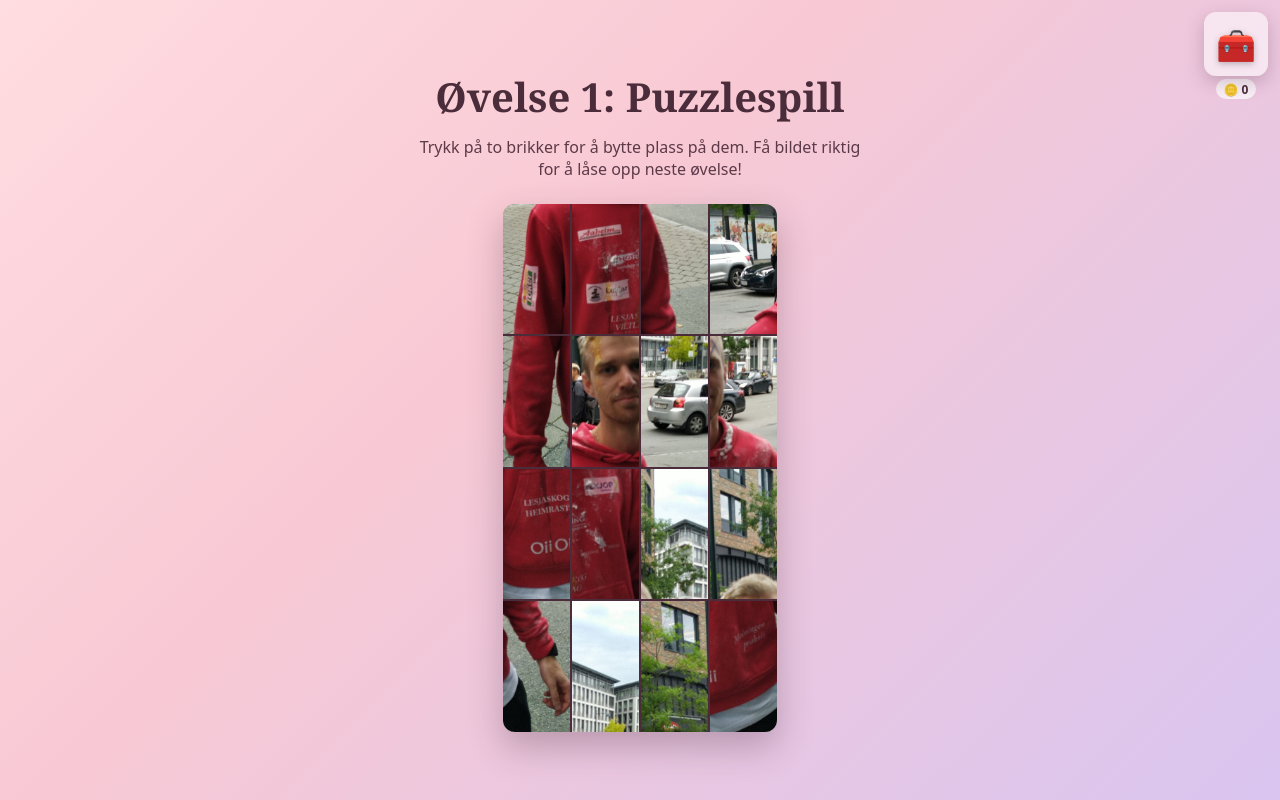
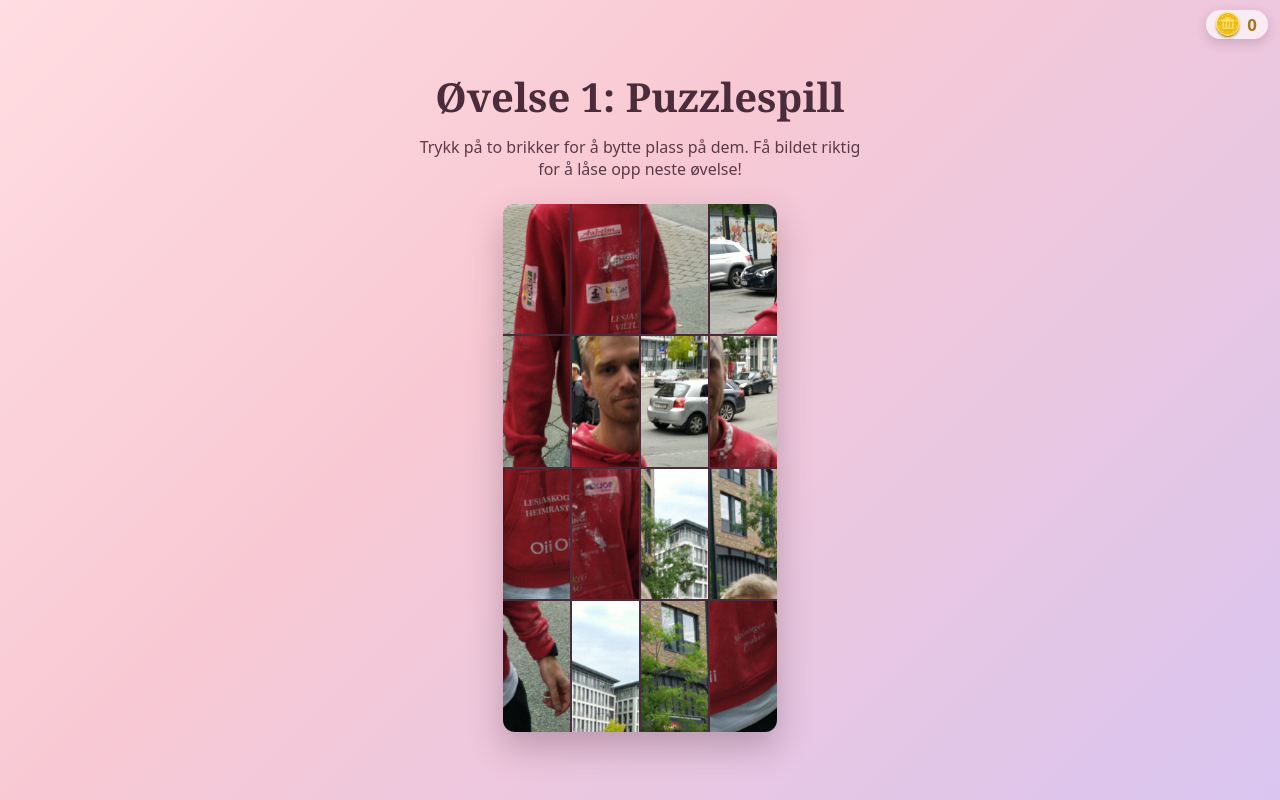
Before and after one commit to henrikaburmann/bryllupsgave, a React (Vite) app: page /spill/1 in a window 1280 px wide. Built offline with nearby package versions, Linux system fonts and the light colour scheme.

Commit message:
Replace tall treasure chest with compact golden-coin badge (less vertical space)

```diff
--- a/src/components/TreasureChest.css
+++ b/src/components/TreasureChest.css
@@ -1,48 +1,26 @@
-.treasure-chest {
+.coin-badge {
   position: fixed;
-  top: max(12px, env(safe-area-inset-top));
+  top: max(10px, env(safe-area-inset-top));
   right: max(12px, env(safe-area-inset-right));
   z-index: 100;
-  display: flex;
-  flex-direction: column;
+  display: inline-flex;
   align-items: center;
-  gap: 0.2rem;
+  gap: 0.35rem;
+  padding: 0.2rem 0.7rem 0.2rem 0.45rem;
+  background: rgba(255, 255, 255, 0.65);
+  backdrop-filter: blur(4px);
+  border-radius: 999px;
+  box-shadow: 0 4px 12px rgba(74, 44, 58, 0.2);
 }
 
-.treasure-chest__box {
-  position: relative;
-  width: clamp(48px, 14vw, 64px);
-  height: clamp(48px, 14vw, 64px);
-  border-radius: 12px;
-  background: rgba(255, 255, 255, 0.55);
-  backdrop-filter: blur(4px);
-  box-shadow: 0 6px 18px rgba(74, 44, 58, 0.25);
-  overflow: hidden;
-  display: flex;
-  align-items: center;
-  justify-content: center;
+.coin-badge__coin {
+  font-size: 1.4rem;
+  line-height: 1;
+  filter: drop-shadow(0 1px 1px rgba(0, 0, 0, 0.25));
 }
 
-.treasure-chest__fill {
-  position: absolute;
-  left: 0;
-  right: 0;
-  bottom: 0;
-  background: linear-gradient(180deg, #ffe08a, #d1477a);
-  transition: height 0.6s ease;
+.coin-badge__count {
+  font-size: 1.05rem;
+  font-weight: 800;
+  color: #a5771a;
 }
-
-.treasure-chest__icon {
-  position: relative;
-  font-size: clamp(1.5rem, 6vw, 2rem);
-  filter: drop-shadow(0 2px 3px rgba(0, 0, 0, 0.25));
-}
-
-.treasure-chest__count {
-  font-size: 0.75rem;
-  font-weight: 700;
-  color: #4a2c3a;
-  background: rgba(255, 255, 255, 0.7);
-  padding: 0.1rem 0.5rem;
-  border-radius: 999px;
-}
--- a/src/components/TreasureChest.tsx
+++ b/src/components/TreasureChest.tsx
@@ -1,19 +1,15 @@
-import { useGameProgress, TOTAL_GOAL } from '../context/GameProgressContext'
+import { useGameProgress } from '../context/GameProgressContext'
 import './TreasureChest.css'
 
 function TreasureChest() {
   const { totalCoins } = useGameProgress()
-  const fillPercent = (totalCoins / TOTAL_GOAL) * 100
 
   return (
-    <div className="treasure-chest" aria-label={`${totalCoins} mynter samlet`}>
-      <div className="treasure-chest__box">
-        <div className="treasure-chest__fill" style={{ height: `${fillPercent}%` }} />
-        <span id="treasure-chest-target" className="treasure-chest__icon">
-          🧰
-        </span>
-      </div>
-      <span className="treasure-chest__count">🪙 {totalCoins}</span>
+    <div className="coin-badge" aria-label={`${totalCoins} mynter samlet`}>
+      <span id="treasure-chest-target" className="coin-badge__coin">
+        🪙
+      </span>
+      <span className="coin-badge__count">{totalCoins}</span>
     </div>
   )
 }
```
